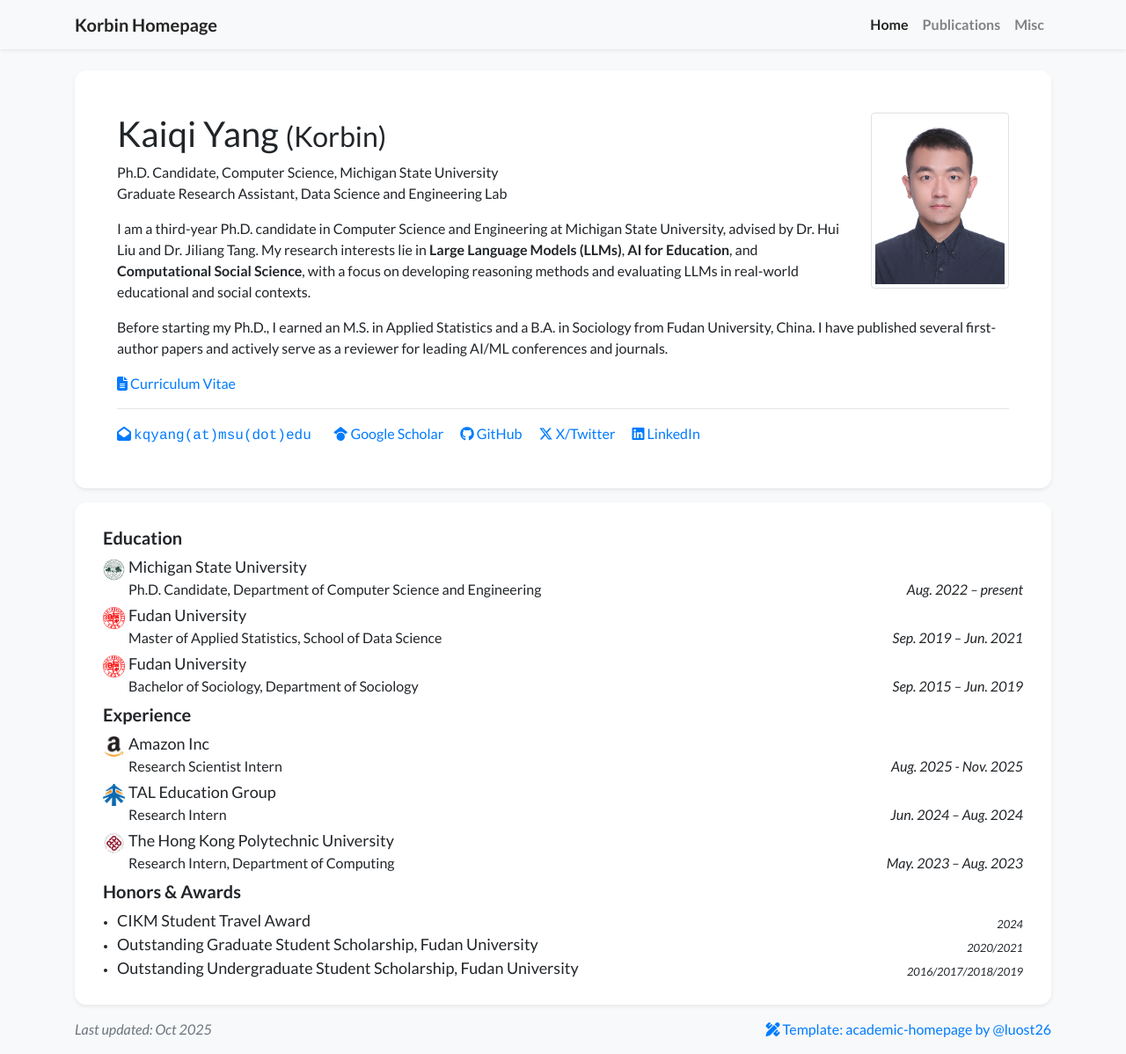
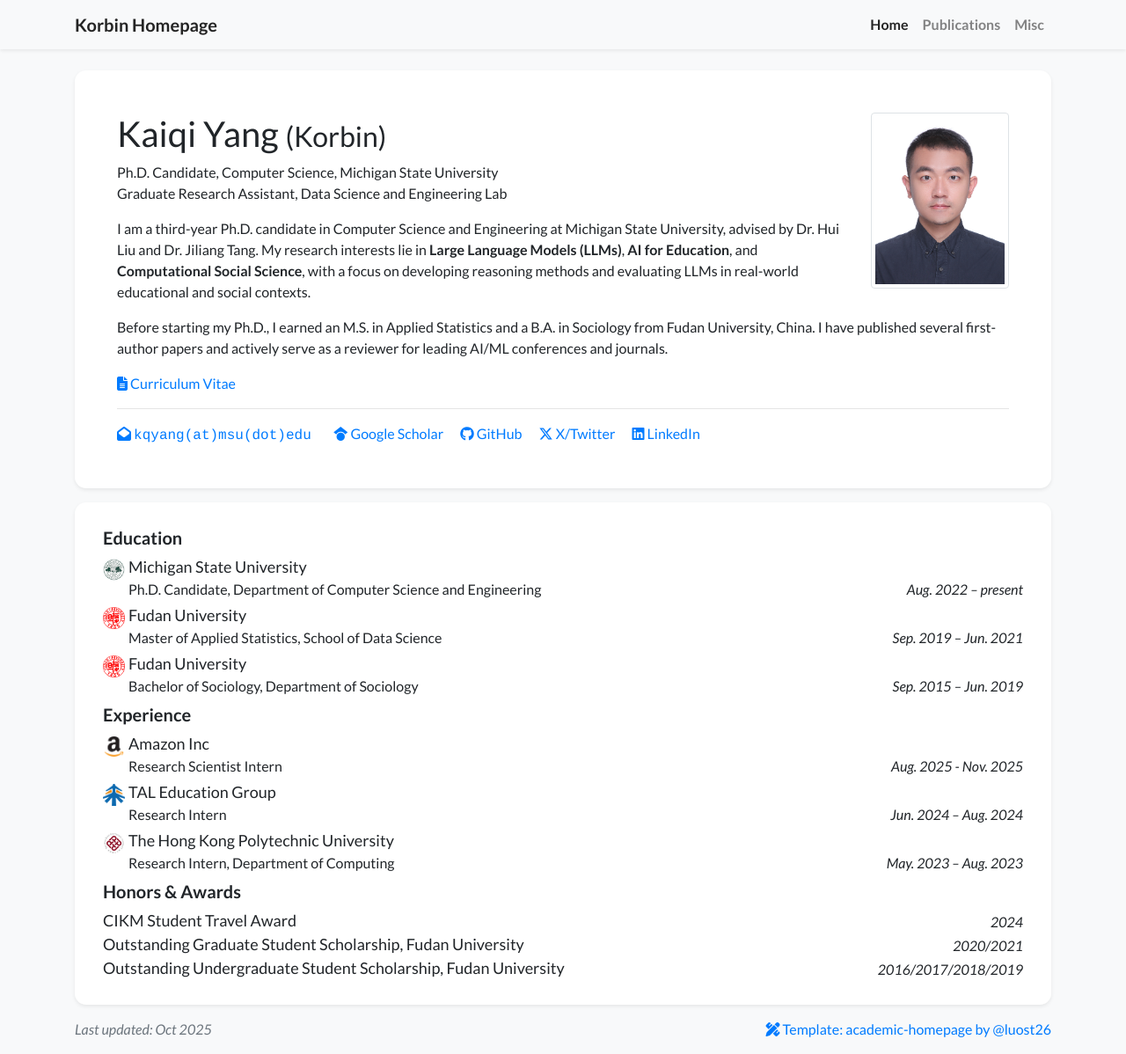
Before and after one commit to KorbinY/korbiny.github.io, a Jekyll site: the page built from index.html, in a window 1280 px wide and 1198 px high. Shown: the whole window at 88% size. Built offline with Jekyll 4.4.1, drawn with Linux system fonts in a browser that asks for light colours; nearby versions of some CDN libraries; a style sheet for code colours, icons or effects is not loaded.

Commit message:
Update Date Font Size

```diff
--- a/_includes/widgets/experience_card.html
+++ b/_includes/widgets/experience_card.html
@@ -65,7 +65,7 @@
                     <div class="col-12">
                         <div class="mx-2 my-1">
                             <h5>Honors & Awards</h5>
-                            <ul class="list small pl-3 mb-1">
+                            <ul class="list-unstyled mb-1">
                                 {% for item in site.data.profile.awards %}
                                 <li>
                                     <div class="d-flex">
```
